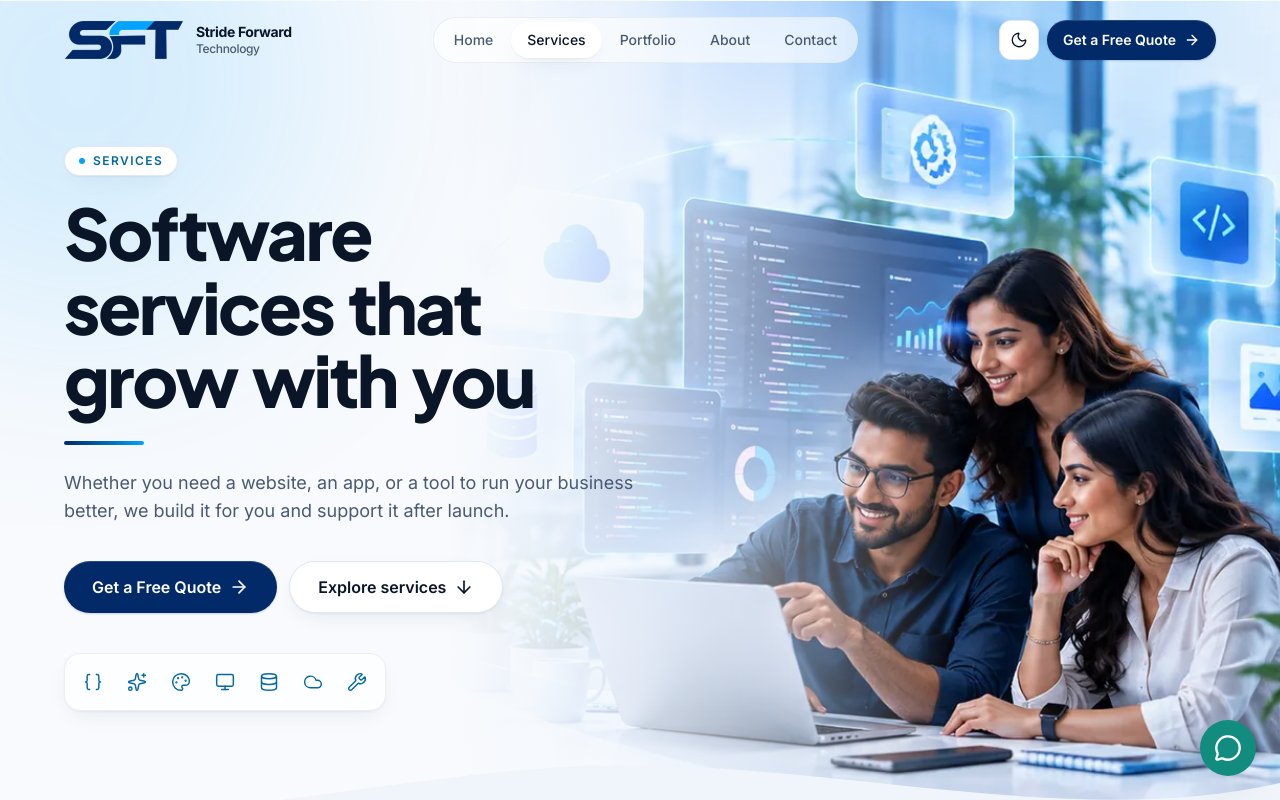
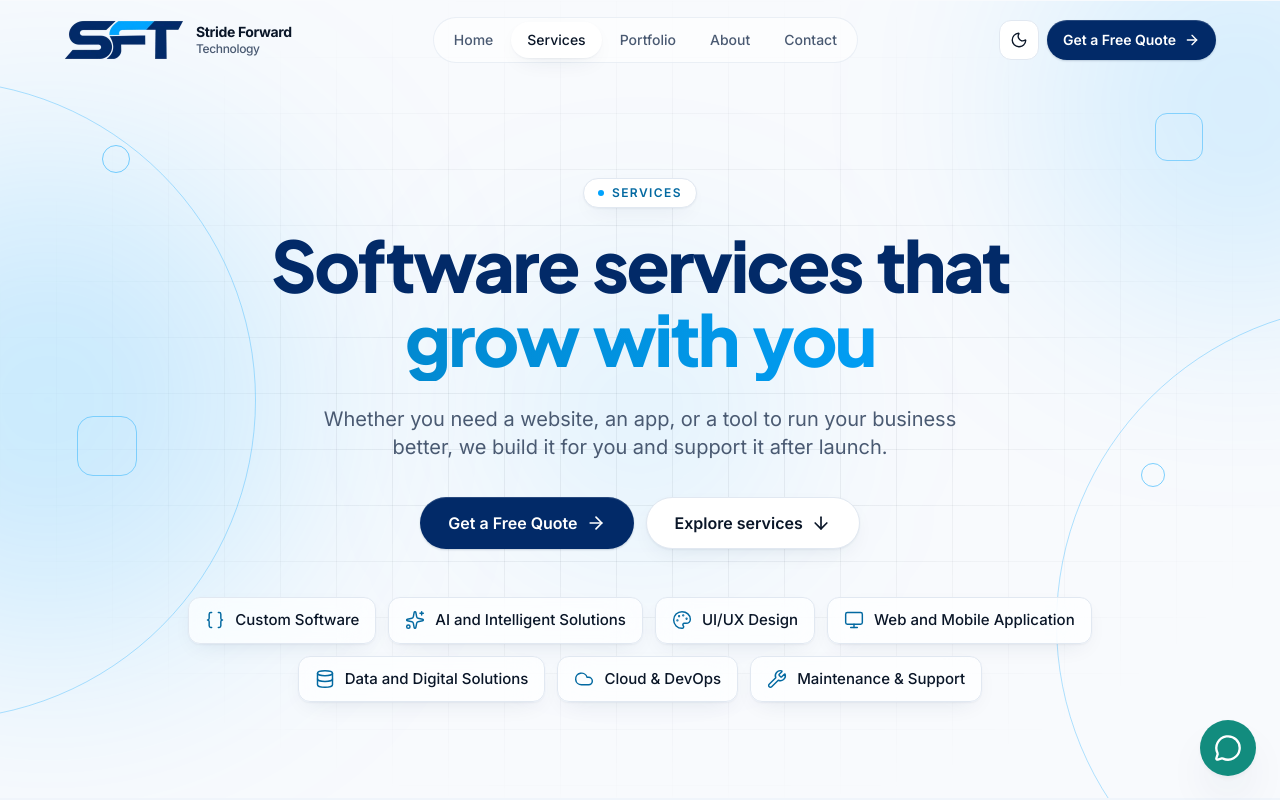
Before and after one commit to Vino200003/Stride-Forward-Technology, a React (Vite) app: page /services in a window 1280 px wide. Shown: the top 800 px of the page. Built offline with nearby package versions, Linux system fonts and the light colour scheme.

Commit message:
feat: enhance ServicesHero component with new layout and service links

```diff
--- a/src/components/sections/ServicesHero.tsx
+++ b/src/components/sections/ServicesHero.tsx
@@ -1,12 +1,13 @@
 import { motion, useReducedMotion } from 'framer-motion'
 import { ArrowDown, ArrowRight } from 'lucide-react'
+import { Link } from 'react-router-dom'
 import { ctaBanner, services, servicesPage } from '../../data/content'
 import { ButtonLink } from '../ui/Button'
 import { Eyebrow } from '../ui/SectionHeading'
 
 const EASE = [0.22, 1, 0.36, 1] as const
 
-/** Services page hero: copy on the left, team photo bleeding in from the right, curved edge into the next band. */
+/** Services page hero: centered copy over a soft glow and line grid, with a chip per service. */
 export default function ServicesHero() {
   const reduceMotion = useReducedMotion()
   const rise = (delay: number) => ({
@@ -14,57 +15,46 @@ export default function ServicesHero() {
     animate: { opacity: 1, y: 0 },
     transition: { duration: 0.6, delay, ease: EASE },
   })
+  const float = (duration: number, delay = 0) =>
+    reduceMotion ? {} : { animate: { y: [0, -10, 0] }, transition: { duration, delay, repeat: Infinity, ease: 'easeInOut' as const } }
 
   return (
-    <section className="relative isolate -mt-16 flex flex-col overflow-hidden bg-bg pt-16 sm:-mt-20 sm:pt-20 lg:min-h-[40rem]">
-      {/* Photo: in flow below the copy on small screens, full-bleed background from lg up */}
-      <div className="relative order-last -z-10 aspect-2/1 w-full lg:absolute lg:inset-0 lg:order-none lg:aspect-auto">
-        <motion.img
-          src="/images/services/services-hero-1600.webp"
-          srcSet="/images/services/services-hero-900.webp 900w, /images/services/services-hero-1600.webp 1600w"
-          sizes="100vw"
-          width={1600}
-          height={800}
-          alt={servicesPage.heroImageAlt}
-          fetchPriority="high"
-          className="h-full w-full object-cover object-[75%_center] dark:brightness-[0.55] dark:saturate-[1.2]"
-          initial={reduceMotion ? false : { scale: 1.06, opacity: 0 }}
-          animate={{ scale: 1, opacity: 1 }}
-          transition={{ duration: 1.4, ease: EASE }}
-        />
-        {/* Fade the photo into the page so the copy always sits on a calm background */}
-        <div
-          className="absolute inset-0 bg-linear-to-b from-bg via-transparent to-transparent lg:bg-linear-to-r lg:from-bg lg:from-35% lg:via-bg/75 lg:via-50% lg:to-transparent lg:to-75%"
-          aria-hidden="true"
-        />
-        <div className="absolute inset-0 hidden bg-navy-900/40 mix-blend-multiply dark:block" aria-hidden="true" />
+    <section className="relative isolate -mt-16 overflow-hidden bg-bg pt-16 sm:-mt-20 sm:pt-20">
+      {/* Background: line grid fading out at the edges, brand glows, decorative outlines */}
+      <div className="absolute inset-0 -z-10" aria-hidden="true">
+        <div className="absolute inset-0 bg-lines mask-[radial-gradient(ellipse_at_center,black_30%,transparent_75%)]" />
+        <div className="absolute top-1/2 -left-48 h-120 w-120 -translate-y-1/2 rounded-full bg-sky/20 blur-[120px] dark:bg-sky/10" />
+        <div className="absolute -top-24 -right-40 h-100 w-100 rounded-full bg-sky/15 blur-[110px] dark:bg-sky/10" />
+        <div className="absolute top-1/3 left-1/2 h-72 w-72 -translate-x-1/2 rounded-full bg-accent/10 blur-[100px]" />
+
+        {/* Large arcs bleeding in from both sides */}
+        <div className="absolute top-1/2 -left-96 hidden h-160 w-160 -translate-y-1/2 rounded-full border border-sky/30 md:block" />
+        <div className="absolute top-[38%] -right-104 hidden h-160 w-160 rounded-full border border-sky/30 md:block" />
+
+        {/* Small floating shapes */}
+        <motion.div {...float(6)} className="absolute top-[18%] left-[8%] hidden h-7 w-7 rounded-full border border-sky/50 md:block" />
+        <motion.div {...float(7, 1)} className="absolute top-[52%] left-[6%] hidden h-15 w-15 rounded-2xl border border-sky/40 md:block" />
+        <motion.div {...float(6.5, 0.5)} className="absolute top-[14%] right-[6%] hidden h-12 w-12 rounded-xl border border-sky/40 md:block" />
+        <motion.div {...float(5.5, 1.5)} className="absolute top-[58%] right-[9%] hidden h-6 w-6 rounded-full border border-sky/50 md:block" />
       </div>
 
-      {/* Soft brand glow behind the headline */}
-      <div
-        className="absolute -top-40 -left-40 -z-10 h-120 w-120 rounded-full bg-accent/15 blur-[110px] dark:bg-accent/10"
-        aria-hidden="true"
-      />
-
-      <div className="container-page relative w-full pt-14 pb-10 sm:pt-20 lg:flex lg:flex-1 lg:items-center lg:pt-16 lg:pb-32">
-        <div className="max-w-xl">
+      <div className="container-page relative flex flex-col items-center pt-14 pb-16 text-center sm:pt-20 sm:pb-20 lg:pt-24 lg:pb-24">
         <motion.div {...rise(0.05)}>
           <Eyebrow>{servicesPage.eyebrow}</Eyebrow>
         </motion.div>
-          <motion.h1 {...rise(0.12)} className="text-display font-extrabold text-balance text-fg">
-            {servicesPage.title}
+
+        <motion.h1 {...rise(0.12)} className="max-w-4xl text-display font-extrabold text-balance text-navy-800 dark:text-fg">
+          {servicesPage.titleLead}{' '}
+          <span className="block bg-linear-to-r from-sky-600 to-sky-500 bg-clip-text pb-[0.08em] text-transparent dark:from-sky-300 dark:to-sky-500">
+            {servicesPage.titleHighlight}
+          </span>
         </motion.h1>
-          <motion.span
-            className="mt-6 block h-1 w-20 origin-left rounded-full bg-linear-to-r from-navy to-sky dark:from-sky-600 dark:to-sky"
-            initial={reduceMotion ? false : { scaleX: 0 }}
-            animate={{ scaleX: 1 }}
-            transition={{ duration: 0.8, delay: 0.35, ease: EASE }}
-            aria-hidden="true"
-          />
-          <motion.p {...rise(0.22)} className="mt-6 text-lg text-pretty text-muted">
+
+        <motion.p {...rise(0.22)} className="mt-6 max-w-2xl text-lg text-pretty text-muted sm:text-xl">
           {servicesPage.subtitle}
         </motion.p>
-          <motion.div {...rise(0.3)} className="mt-9 flex flex-col gap-3 sm:flex-row">
+
+        <motion.div {...rise(0.3)} className="mt-9 flex w-full flex-col gap-3 sm:w-auto sm:flex-row">
           <ButtonLink to={ctaBanner.primary.to} size="lg">
             {ctaBanner.primary.label}
             <ArrowRight className="h-5 w-5" aria-hidden="true" />
@@ -75,38 +65,25 @@ export default function ServicesHero() {
           </ButtonLink>
         </motion.div>
 
-          {/* Service icon strip */}
-          <motion.ul
-            {...rise(0.4)}
-            className="glass mt-10 inline-flex items-center gap-1 rounded-2xl border border-border/70 p-2 shadow-soft"
-            aria-label={`${services.length} services`}
+        {/* One chip per service, linking to its detailed section */}
+        <motion.ul {...rise(0.4)} className="mt-12 flex max-w-5xl flex-wrap justify-center gap-3" aria-label="Our services">
+          {services.map((s) => (
+            <li key={s.id}>
+              <Link
+                to={`/services#${s.id}`}
+                className="glass group inline-flex items-center gap-2.5 rounded-xl border border-border px-4 py-2.5 text-[0.9375rem] font-medium text-fg shadow-soft transition-all duration-300 hover:-translate-y-0.5 hover:border-accent/50 hover:shadow-glow focus-visible:outline-2 focus-visible:outline-offset-2 focus-visible:outline-ring"
               >
-            {services.map((s, i) => (
-              <li key={s.id}>
-                <motion.span
-                  className="inline-flex h-10 w-10 items-center justify-center rounded-xl text-accent-strong transition-colors hover:bg-accent-soft"
-                  title={s.title}
-                  animate={reduceMotion ? undefined : { y: [0, -4, 0] }}
-                  transition={{ duration: 3.2, delay: i * 0.25, repeat: Infinity, ease: 'easeInOut' }}
-                >
-                  <s.icon className="h-5 w-5" strokeWidth={1.75} aria-hidden="true" />
-                  <span className="sr-only">{s.title}</span>
-                </motion.span>
+                <s.icon
+                  className="h-5 w-5 text-accent-strong transition-transform duration-300 group-hover:scale-110"
+                  strokeWidth={1.75}
+                  aria-hidden="true"
+                />
+                {s.title}
+              </Link>
             </li>
           ))}
         </motion.ul>
       </div>
-      </div>
-
-      {/* Curved edge into the tinted services band */}
-      <svg
-        className="absolute inset-x-0 bottom-0 hidden h-16 w-full fill-surface-muted lg:block xl:h-24"
-        viewBox="0 0 1440 96"
-        preserveAspectRatio="none"
-        aria-hidden="true"
-      >
-        <path d="M0 96h1440V40C1180 92 900 4 600 26 360 44 170 92 0 58Z" />
-      </svg>
     </section>
   )
 }
--- a/src/data/content.ts
+++ b/src/data/content.ts
@@ -407,10 +407,10 @@ export const ctaBanner = {
  * ------------------------------------------------------------------------- */
 export const servicesPage = {
   eyebrow: 'Services',
-  title: 'Software services that grow with you',
+  titleLead: 'Software services that',
+  titleHighlight: 'grow with you',
   subtitle:
     'Whether you need a website, an app, or a tool to run your business better, we build it for you and support it after launch.',
-  heroImageAlt: 'A product team reviewing code, dashboards, and cloud tools together',
   exploreLabel: 'Explore services',
   overviewTitle: 'Our services',
   overviewSubtitle: 'Pick a service to jump to the details, or talk to us and we will point you in the right direction.',
```
Lines whose indentation alone changed are shown as unchanged.
